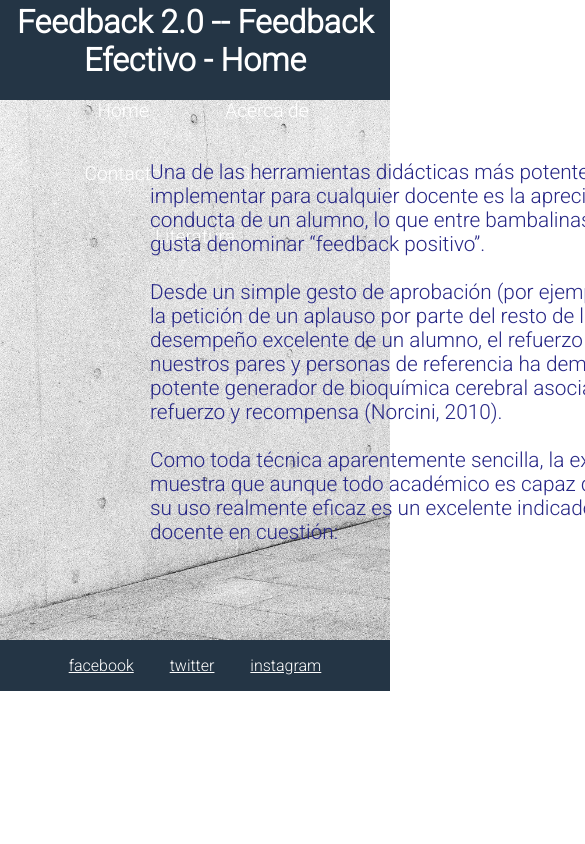
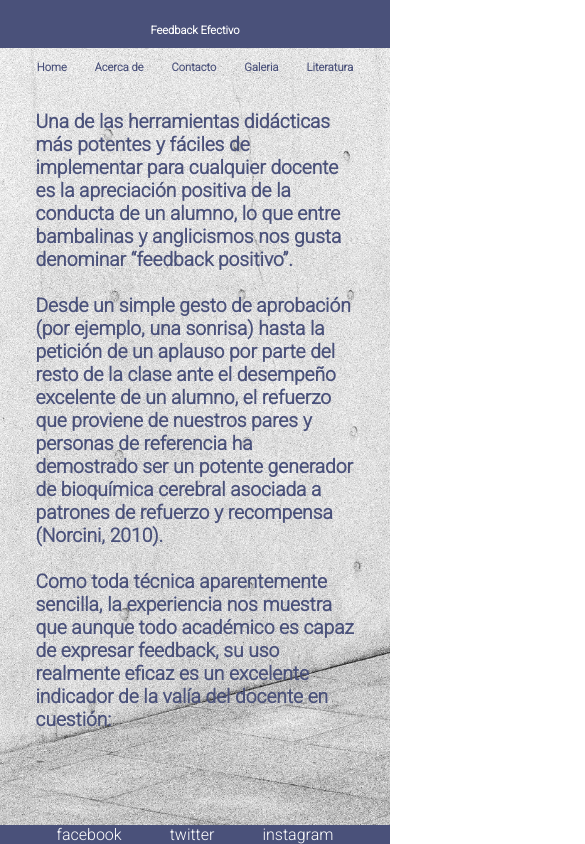
Before and after one commit to carlosreynosa15514/coder_web_final, a plain HTML site: page index.html in a window 390 px wide. Shown: the top 844 px of the page, 585 px wide, since content can reach past the window. Drawn offline with Linux system fonts and the light colour scheme.

Commit message:
Version para entrega 2 del proyecto, incluye Bootstrap, Entrega del 17 de Noviembre 2022

```diff
--- /dev/null
+++ b/css/style copy.css
@@ -0,0 +1,234 @@
+* {
+    /* Reseteo CSS */
+    margin: 0;
+    padding: 0;
+    font-family: 'Noto Sans', sans-serif;
+    font-family: 'Roboto', sans-serif;
+}
+
+/* Toda la pagina  body*/
+body {
+    min-height: 100vh;
+    background-image: url("../img/fondo-home.jpg");
+    background-repeat: no-repeat;
+    background-size:cover;
+}
+
+h1 {
+    text-align: center;
+}
+
+a {
+    text-decoration: none;
+    color: blue;
+}
+
+ul {
+    list-style: none;
+}
+
+img {
+    max-width: 100px;
+}
+
+/* DESKTOP FIRST */
+
+/* Grilla Principal del Body */
+#grilla-body {
+    display: grid;
+    grid-template-areas:
+        "cabecera cabecera cabecera"
+        "parrafo parrafo imagen"
+        "footer footer footer";
+    grid-template-columns: repeat(3, 1fr);
+}
+
+/* Header */
+#header {
+    grid-area: cabecera;
+    display: flex;
+    justify-content: space-around;
+    align-items: center;
+
+}
+
+
+
+
+
+/* VERSION ANTERIOR */
+/* Seccion de encabezado */
+.encabezado {
+    background: #243545;
+    width: 100%;
+    height: 100px;
+    position: absolute;
+}
+
+.encabezado #titulo {
+    color: #fff;
+    text-align: center;
+    padding-top: 0.2rem;
+}
+
+nav ul {
+    list-style: none;
+    text-align: center;
+}
+
+nav li {
+    display: inline-block;
+}
+
+nav a {
+    color: #fff;
+    text-decoration: none;
+    width: 100px;
+    display: block;
+    text-align: center;
+    padding: 20px ;
+    font-size: 1.2rem;
+}
+
+nav a:hover{
+    background-color: beige;
+    color: blue;
+}
+
+/* Seccion de Contenido - Home */
+
+.parrafo, .img-home{
+    display: inline-block;
+}
+
+.parrafo .parrafo-home {
+    position:relative;
+    top: 10rem;
+    width: 40rem;
+    height: 40rem;
+}
+
+.parrafo {
+    width: 500px;
+    margin: 0 150px;
+    font-size: 1.3rem;
+    font-family: 'Roboto', sans-serif;
+    color: rgb(39, 39, 134);
+    font-weight: 550;
+}
+
+/* Seccion del footer */
+
+.footer {
+    display: block;
+    position:sticky;
+    top: 100%;
+    /* bottom: 0px; */
+    /* margin: 0; */
+    background: #243545;
+}
+
+.footer ul {
+    list-style: none;
+    text-align: center;
+}
+
+.footer ul li{
+    display: inline-block;
+    margin: 1rem;
+}
+
+.footer a{
+    color: #fff;
+}
+
+/* Pagina Acerca */
+
+.contenedor-acerca {
+    position: relativa;
+}
+
+.acerca {
+    border: 3px dotted grey;
+    color: blue;
+    position:absolute;
+    top: 250px;
+    left: 200px;
+    width: 700px;
+    padding: 1rem;
+    font-size: 1.1rem;
+    font-style: italic;
+
+}
+
+/* Pagina de Contacto */
+
+.contenedor-contacto {
+    position: relative;
+}
+
+.contacto {
+    position: absolute;
+    top: 200px;
+    left: 500px;
+}
+
+.forma {
+    border: 1px solid blue;
+    border-radius: 5%;
+    -webkit-border-radius: 5%;
+    -moz-border-radius: 5%;
+    -ms-border-radius: 5%;
+    -o-border-radius: 5%;
+    padding: 6rem;
+    width: 200px;
+
+    text-align: center;
+ }
+
+ /*  Pagina Galeria */
+
+ .contenedor-galeria {
+    position: relative;
+ }
+
+ img {
+    width: 200px;
+ }
+
+ .img-1 {
+    position: absolute;
+    top: 150px;
+    left: 250px;
+ }
+
+ .img-2 {
+    position: absolute;
+    top: 150px;
+    left: 700px;
+ }
+
+ .img-3 {
+    position: absolute;
+    top: 450px;
+    left: 250px;
+ }
+
+ .img-4 {
+    position: absolute;
+    top: 450px;
+    left: 700px;
+ }
+
+/* Pagina Literatura */
+
+.contenedor-literatura {
+    position: relative;
+}
+
+.sugerencias {
+    position: absolute;
+    top: 150px;
+    left: 250px;
+
+}
--- a/css/style.css
+++ b/css/style.css
@@ -1,196 +1,221 @@
+/* ************** Reseteo CSS *************** */
 * {
-    /* Reseteo CSS */
     margin: 0;
     padding: 0;
     font-family: 'Noto Sans', sans-serif;
     font-family: 'Roboto', sans-serif;
 }
 
+/* *************** Toda la pagina body *************** */
 body {
     min-height: 100vh;
-}
-
-/* Toda la pagina  main*/
-.contenedor-principal {
     background-image: url("../img/fondo-home.jpg");
     background-repeat: no-repeat;
     background-size:cover;
-    position:relative;
+}
+
+h1 {
+    text-align: center;
+    color: #fff;
+}
+
+a {
+    text-decoration: none;
+    color: #fff;
+}
+
+ul {
+    list-style: none;
+}
+
+img {
+    max-width: 50px;
+}
+
+/* ************* DESKTOP FIRST ************** */
+
+/* ************ Grilla Principal del Body *************** */
+
+/* ***   Se definen las areas del Grid *** */
+#grilla-body {
+    display: grid;
+    grid-template-areas:
+        "cabecera cabecera cabecera"
+        "parrafo parrafo parrafo"
+        "footer footer footer";
+    grid-template-columns: repeat(3, 1fr);
+}
+
+/* *** Header *** */
+#header {
+    grid-area: cabecera;
+
+    display: flex;
+    justify-content: space-around;
+    align-items: center;
+    height: 5em;
+    background-color: rgb(74, 81, 122);
+}
+
+#navegacion {
+    display: flex;
+    gap: 2.5em
+}
+
+/* *** Parrafo *** */
+#seccion-home {
+    grid-area: parrafo;
+
+    display: flex;
+    gap: 2rem;
+    margin: 5%;
+}
+
+#parrafo-home {
+    color: rgb(74, 81, 122);
+    font-weight: 600;
+    font-size: 1.2rem;
+}
+
+#img-home {
+    max-width: 200px;
+    max-height: 200px;
 
 }
 
-/* Seccion de encabezado */
-.encabezado {
-    background: #243545;
-    width: 100%;
-    height: 100px;
-    position: absolute;
+/* *** Footer *** */
+
+#footer {
+    grid-area: footer;
+    display: flex;
+    justify-content: space-around;
+    align-items: center;
+    background-color: rgb(74, 81, 122);
+    margin-top: auto;
+    position: sticky;
+    top: 100%;
+
 }
 
-.encabezado #titulo {
-    color: #fff;
-    text-align: center;
-    padding-top: 0.2rem;
-}
-
-nav ul {
-    list-style: none;
-    text-align: center;
-}
-
-nav li {
-    display: inline-block;
-}
-
-nav a {
-    color: #fff;
-    text-decoration: none;
-    width: 100px;
-    display: block;
-    text-align: center;
-    padding: 20px ;
-    font-size: 1.2rem;
-}
-
-nav a:hover{
-    background-color: beige;
-    color: blue;
-}
-
-/* Seccion de Contenido - Home */
-
-.parrafo, .img-home{
-    display: inline-block;
-}
-
-.parrafo .parrafo-home {
-    position:relative;
-    top: 10rem;
-    width: 40rem;
-    height: 40rem;
-}
-
-.parrafo {
-    width: 500px;
-    margin: 0 150px;
-    font-size: 1.3rem;
-    font-family: 'Roboto', sans-serif;
-    color: rgb(39, 39, 134);
-    font-weight: 550;
-}
-
-/* Seccion del footer */
-
-.footer {
-    display: block;
-    position:sticky;
-    top: 100%;
-    /* bottom: 0px; */
-    /* margin: 0; */
-    background: #243545;
-}
-
-.footer ul {
-    list-style: none;
-    text-align: center;
-}
-
-.footer ul li{
-    display: inline-block;
-    margin: 1rem;
-}
-
-.footer a{
+#footer a {
     color: #fff;
 }
 
-/* Pagina Acerca */
-
-.contenedor-acerca {
-    position: relativa;
-}
-
-.acerca {
-    border: 3px dotted grey;
-    color: blue;
-    position:absolute;
-    top: 250px;
-    left: 200px;
-    width: 700px;
-    padding: 1rem;
-    font-size: 1.1rem;
-    font-style: italic;
+#navegacion-footer {
+    display: flex;
+    gap: 3rem;
 
 }
 
-/* Pagina de Contacto */
+/* *** Media Queries ***************************************************************************** */
 
-.contenedor-contacto {
-    position: relative;
+@media screen and (max-width: 800px) {
+    #header {
+        padding-top: 1.5rem;
+        flex-direction: column;
     }
 
-.contacto {
-    position: absolute;
-    top: 200px;
-    left: 500px;
+    a {
+        color: rgb(74, 81, 122);
     }
 
-.forma {
-    border: 1px solid blue;
-    border-radius: 5%;
-    -webkit-border-radius: 5%;
-    -moz-border-radius: 5%;
-    -ms-border-radius: 5%;
-    -o-border-radius: 5%;
-    padding: 6rem;
-    width: 200px;
-
-    text-align: center;
+    #navegacion {
+        font-weight:bold;
+        margin-top: 2rem;
+        /* margin-bottom: 2rem; */
+        font-size: 1rem;
     }
 
- /*  Pagina Galeria */
-
- .contenedor-galeria {
-    position: relative;
+    #seccion-home {
+        padding: 1rem;
+    }
 }
 
- img {
-    width: 200px;
+@media screen and (max-width: 450px) {
+    #grilla-body {
+    display: grid;
+    grid-template-areas:
+        "cabecera"
+        "parrafo"
+        "footer";
+    grid-template-columns: 1fr;
+}
+    #header {
+        grid-area: cabecera;
+        display: flex;
+        flex-direction: column;
+        height: 1.5em;
+    }
+    h1 {
+        font-size: 0.7rem;
+    }
+    .logo {
+        display: none;
+    }
+    a {
+        color: rgb(74, 81, 122);
+    }
+    #navegacion {
+        flex-direction: row;
+        font-weight:bold;
+        margin-top: 1.5rem;
+        font-size: 0.7rem;
+    }
+    #seccion-home {
+        margin-top: 1rem;
+        padding: 1rem;
+        font-size: 0.5rem;
+    }
+    #img-home{
+        display: none;
+    }
 }
 
- .img-1 {
-    position: absolute;
-    top: 150px;
-    left: 250px;
+@media screen and (max-width: 322px){
+   #grilla-body {
+    display: grid;
+    grid-template-areas:
+        "cabecera"
+        "parrafo"
+        "footer";
+    grid-template-columns: 1fr;
+}
+    #header {
+        grid-area: cabecera;
+        display: flex;
+        flex-direction: column;
+        height: 1em;
+    }
+    h1 {
+        font-size: 0.7rem;
+        padding-top: 2em;
+    }
+    .logo {
+        display: none;
+    }
+    a {
+        color: rgb(74, 81, 122);
+    }
+    #navegacion {
+        flex-direction: row;
+        font-weight:bold;
+        margin-top: 1rem;
+        font-size: 0.5rem;
+    }
+    #seccion-home {
+        margin-top: 2rem;
+        padding: 1rem;
     }
 
- .img-2 {
-    position: absolute;
-    top: 150px;
-    left: 700px;
+    #seccion-home #parrafo-home{
+        font-size: 0.7rem;
+    }
+    #img-home{
+        display: none;
     }
 
- .img-3 {
-    position: absolute;
-    top: 450px;
-    left: 250px;
- }
-
- .img-4 {
-    position: absolute;
-    top: 450px;
-    left: 700px;
- }
-
-/* Pagina Literatura */
-
-.contenedor-literatura {
-    position: relative;
-}
-
-.sugerencias {
-    position: absolute;
-    top: 150px;
-    left: 250px;
+    #navegacion-footer a{
+        font-size: .5rem;
 
     }
+}
--- a/index.html
+++ b/index.html
@@ -4,49 +4,55 @@
     <meta charset="UTF-8">
     <meta http-equiv="X-UA-Compatible" content="IE=edge">
     <meta name="viewport" content="width=device-width, initial-scale=1.0">
+
+    <!-- Link de Google Fonts  -->
     <link rel="preconnect" href="https://fonts.googleapis.com">
     <link rel="preconnect" href="https://fonts.gstatic.com" crossorigin>
     <link href="https://fonts.googleapis.com/css2?family=Noto+Sans:ital@1&family=Roboto:wght@300&display=swap" rel="stylesheet">
+
+    <!-- Link de CSS -->
     <link rel="stylesheet" href="css/style.css">
     <title>Feedback Home</title>
 </head>
-<body>
 
-    <main class="contenedor-principal">
+<body id="grilla-body">
 
-        <header class="encabezado">
-            <h1 id="titulo"> Feedback 2.0 -- Feedback Efectivo - Home</h1>
+    <header id="header">
+        <img src="img/Logo Black.png" alt="Logo Black" class="logo">
+        <h1 id="titulo"> Feedback Efectivo </h1>
+
         <nav>
-                <ul>
-                    <li><a href="index.html">Home</a></li>
-                    <li><a href="pages/acerca-de.html">Acerca de</a></li>
-                    <li><a href="pages/contacto.html">Contacto</a></li>
-                    <li><a href="pages/galeria.html">Galeria</a></li>
-                    <li><a href="pages/literatura.html">Literatura</a></li>
+            <ul id="navegacion">
+                <li><a href="#">Home</a></li>
+                <li><a href="./pages/acerca-de.html">Acerca de</a></li>
+                <li><a href="./pages/contacto.html">Contacto</a></li>
+                <li><a href="./pages/galeria.html">Galeria</a></li>
+                <li><a href="./pages/literatura.html">Literatura</a></li>
             </ul>
         </nav>
     </header>
 
-        <section class="parrafo"">
+    <section id="seccion-home">
 
-            <p class="parrafo-home">
+        <p id="parrafo-home">
                 Una de las herramientas didácticas más potentes y fáciles de implementar para cualquier docente es la apreciación positiva de la conducta de un alumno, lo que entre bambalinas y anglicismos nos gusta denominar “feedback positivo”.
                 <br> <br>
                 Desde un simple gesto de aprobación (por ejemplo, una sonrisa) hasta la petición de un aplauso por parte del resto de la clase ante el desempeño excelente de un alumno, el refuerzo que proviene de nuestros pares y personas de referencia ha demostrado ser un potente generador de bioquímica cerebral asociada a patrones de refuerzo y recompensa (Norcini, 2010).
                 <br> <br>
                 Como toda técnica aparentemente sencilla, la experiencia nos muestra que aunque todo académico es capaz de expresar feedback, su uso realmente eficaz es un excelente indicador de la valía del docente en cuestión:
         </p>
+
+        <img src="/img/img_home.png" alt="Imagen Home" id="img-home">
+
     </section>
 
-        <footer class="footer">
-            <ul>
+    <footer id="footer">
+        <ul id="navegacion-footer">
             <li><a href="#footer">facebook</a></li>
             <li><a href="#footer">twitter</a></li>
             <li><a href="#footer">instagram</a></li>
         </ul>
     </footer>
 
-    </main>
-
  </body>
 </html>
```
Also changed, not shown: pages/acerca-de.html (+13 -12 lines), img/img_home.png (renamed from img/feedback2.png), img/logo.jpg (renamed from img/feedback-small.jpg). Lines whose indentation alone changed are shown as unchanged.
